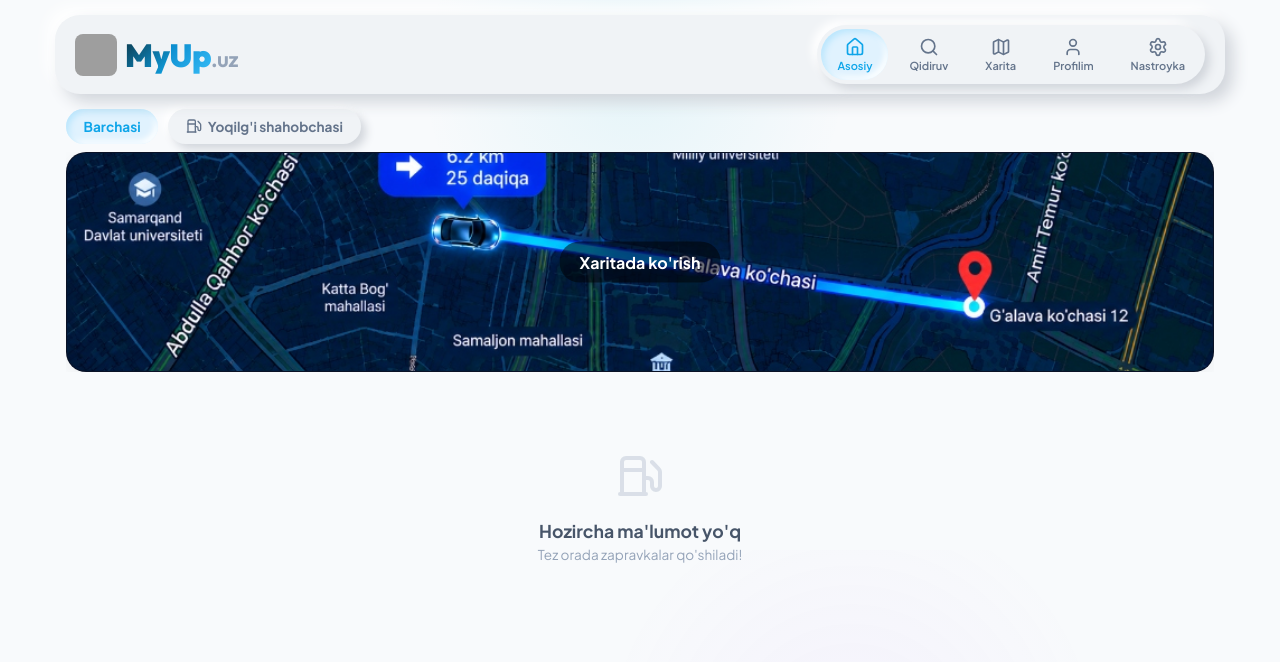
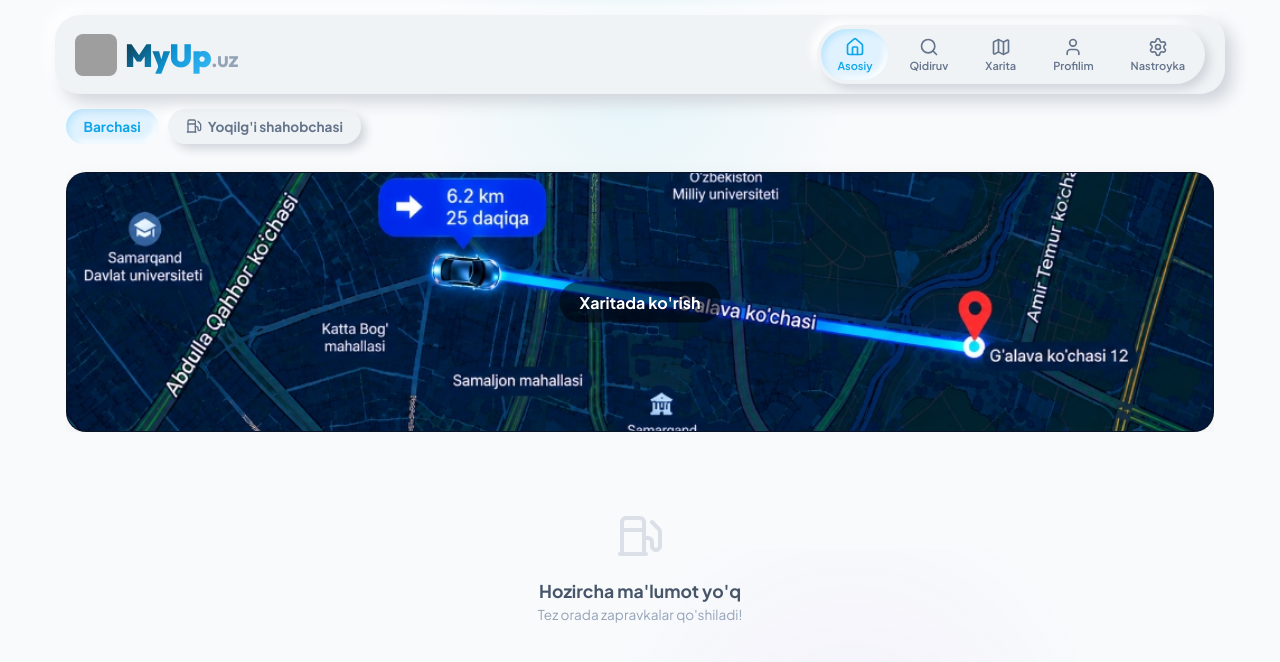
Before and after one commit to AyubFints/MyUp.uz, a React (Vite) app: page / in a window 1280 px wide. Shown: the top 662 px of the page. Built offline with nearby package versions, Linux system fonts and the light colour scheme; grey boxes are pictures that could not be loaded.

Commit message:
style: set desktop home map container height to 260px and add top margin

```diff
--- a/src/App.css
+++ b/src/App.css
@@ -601,7 +601,8 @@
 }
 
 .compact-home-map-container {
-  height: 220px;
+  height: 260px;
+  margin-top: 20px;
   width: 100%;
   border-radius: var(--radius-lg);
   overflow: hidden;
```
